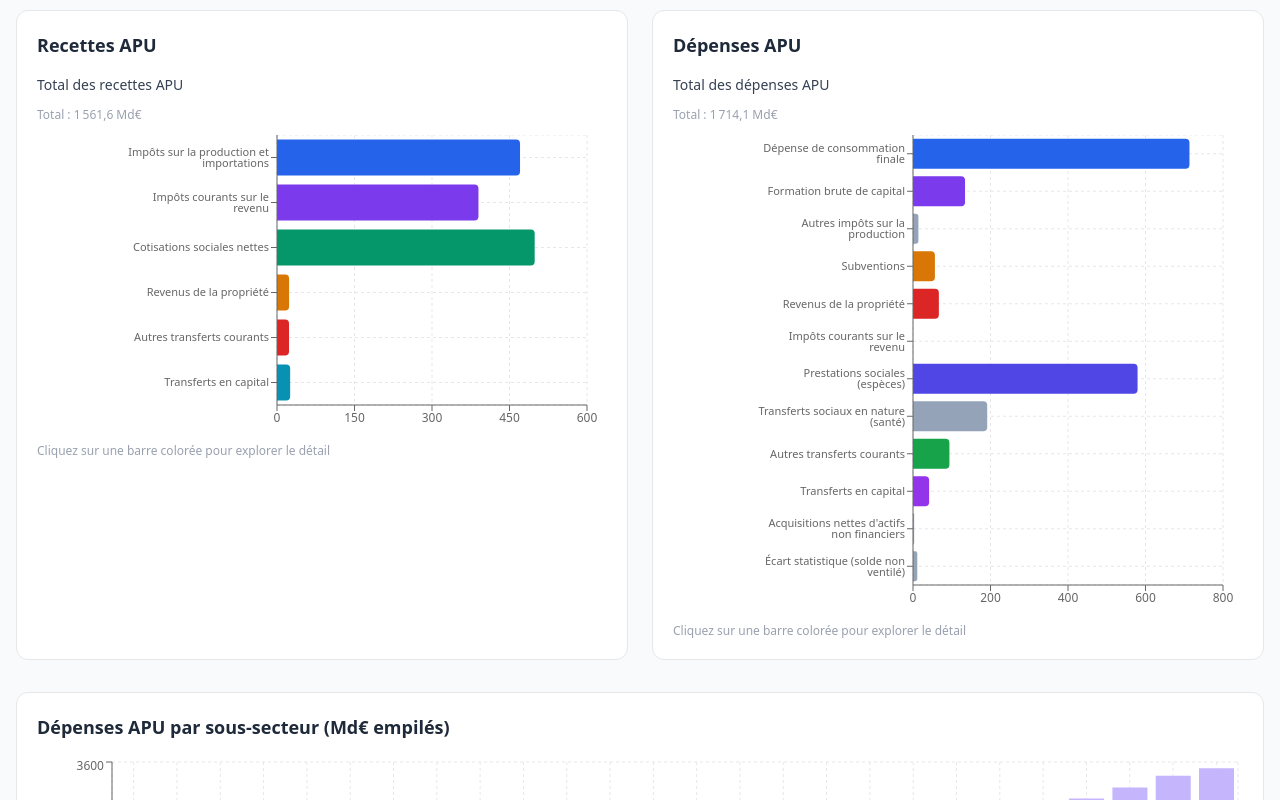
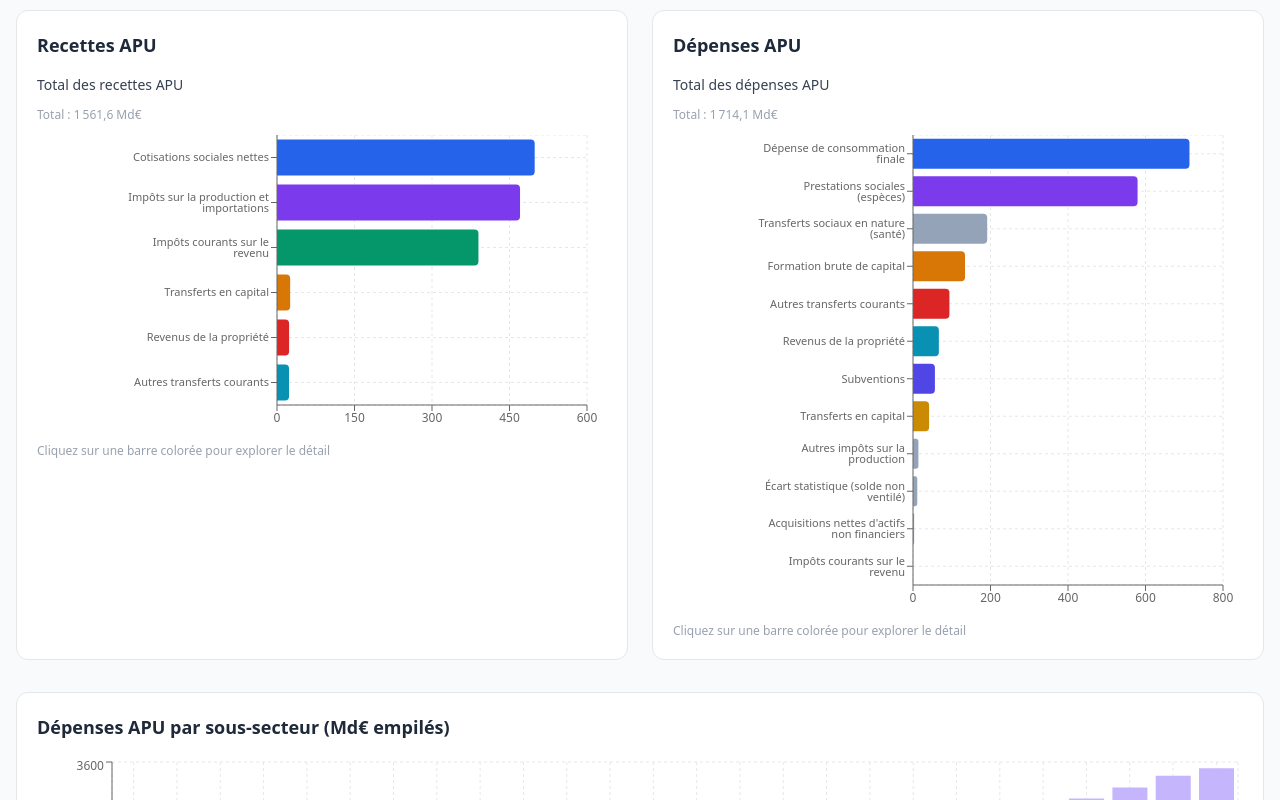
Before and after one commit to juliengoum14-dev/comptes-publics-france, a Next.js app: page / in a window 1280 px wide. Shown: the part 780-1580 px from the top of the page. Built offline with nearby package versions, Linux system fonts and the light colour scheme.

Commit message:
Trie les dépenses/recettes APU par montant décroissant

```diff
--- a/src/components/DrillDownChart.tsx
+++ b/src/components/DrillDownChart.tsx
@@ -80,7 +80,8 @@ export default function DrillDownChart({
         montant: c.values?.[yearStr] ?? 0,
         hasChildren: (c.children?.length ?? 0) > 0,
       }))
-      .filter((c) => c.montant > 0 || c.code === "DISC");
+      .filter((c) => c.montant > 0 || c.code === "DISC")
+      .sort((a, b) => b.montant - a.montant);
   }, [currentNode, annee]);
 
   const handleClick = (code: string) => {
--- a/src/components/RevenueBreakdown.tsx
+++ b/src/components/RevenueBreakdown.tsx
@@ -29,7 +29,8 @@ export default function RevenueBreakdown({
         const point = c.donnees.find((d) => d.annee === annee);
         return { name: c.categorie, montant: point?.montant ?? 0 };
       })
-      .filter((d) => d.montant > 0);
+      .filter((d) => d.montant > 0)
+      .sort((a, b) => b.montant - a.montant);
   }, [categories, annee]);
 
   const fmt = formatValue ?? ((v: number) =>
```
